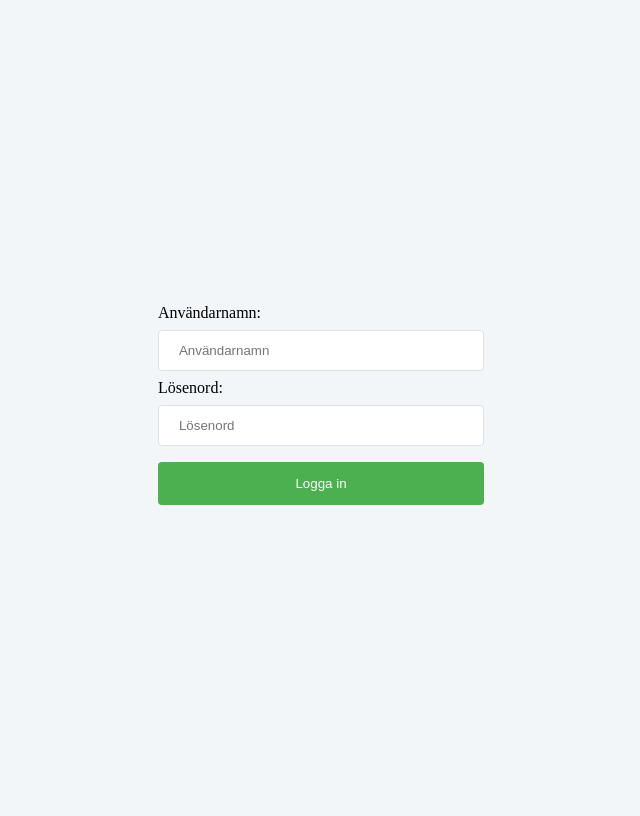
After one commit to rickaard/web3_project_server, a PHP site: page /login.php in a window 1280 px wide. The commit adds this page. Shown: the whole page, without its empty margins (319-959 px from the left). Run offline with PHP 8.4, Linux system fonts and the light colour scheme; a stand-in replaces the project's code that opens the database connection.

Commit message:
Structure update

```diff
--- /dev/null
+++ b/admin/js/main.js
@@ -0,0 +1,37 @@
+"use strict";
+
+const loginForm = document.querySelector('#login-form');
+
+const loginURL = 'http://localhost/web3_project/server/admin/loginscript.php';
+
+
+// POST LOGINFORM TO API
+function loginUser(event) {
+    event.preventDefault();
+    let username = document.querySelector('#username').value;
+    let password = document.querySelector('#password').value;
+    console.log(username, password);
+
+    let jsonStr = JSON.stringify({
+        'username': document.querySelector('#username').value,
+        'password': document.querySelector('#password').value
+    });
+
+    fetch(loginURL, {
+        method: 'POST',
+        headers: {
+            'Content-Type': 'application/json'
+        },
+        body: jsonStr
+    })
+    .then(resp => resp.json())
+    .then(data => {
+        window.location.href = "../admin/index.php";
+        console.log('Lyckad inloggning');
+        // console.log(data);
+    })
+    .catch(error => console.log(error))
+
+}
+
+loginForm.addEventListener('submit', loginUser);
--- /dev/null
+++ b/admin/login.php
@@ -0,0 +1,95 @@
+<?php
+
+
+
+
+
+?>
+
+
+<!DOCTYPE html>
+<html lang="en">
+<head>
+    <meta charset="UTF-8">
+    <meta name="viewport" content="width=device-width, initial-scale=1.0">
+    <meta http-equiv="X-UA-Compatible" content="ie=edge">
+    <title>Logga in</title>
+
+    <style>
+
+        body {
+            background: #f2f6f8;
+            font-family: Nunito;
+        }
+
+        .flex_center {
+            display: flex;
+            align-items: center;
+            justify-content: center;
+        }
+        .full-height {
+            height: 100vh;
+        }
+
+        form {
+            display: flex;
+            flex-direction: column;
+        }
+
+        input[type=text], input[type=password] {
+            width: 100%;
+            padding: 12px 20px;
+            margin: 8px 0;
+            display: inline-block;
+            border: 1px solid #dce1e4;
+            border-radius: 4px;
+            box-sizing: border-box;
+        }
+
+        input[type=submit] {
+            width: 100%;
+            background-color: #4CAF50;
+            color: white;
+            padding: 14px 20px;
+            margin: 8px 0;
+            border: none;
+            border-radius: 4px;
+            cursor: pointer;
+        }
+        input[type=submit]:hover {
+            background-color: #45a049;
+        }
+
+
+
+
+
+
+
+    </style>
+
+
+</head>
+<body>
+    <div class="flex_center full-height">
+        <div class="login-form_wrapper">
+
+            <form class="login-form" id="login-form">
+                <div class="input_wrapper">
+                    <label for="username">Användarnamn:</label>
+                    <input type="text" id="username" placeholder="Användarnamn" required>
+                </div>
+                <div class="input_wrapper">
+                    <label for="password">Lösenord:</label>
+                    <input type="password" id="password" placeholder="Lösenord" required>
+                </div>
+                <div class="input_wrapper">
+                    <input type="submit" id="loginBtn" value="Logga in">
+                </div>
+            </form>
+        </div>
+
+    </div>
+    <script src="js/main.js"></script>
+</body>
+</html>
--- a/courses/index.php
+++ b/api/courses/index.php
@@ -2,7 +2,7 @@
 ini_set('display_errors', 1);
 ini_set('display_startup_errors', 1);
 error_reporting(E_ALL);
-include_once('../includes/config.php');
+include_once('../../includes/config.php');
 
 // Set the content-type to json
 header('Content-Type: application/json; charset=UTF-8');
```
Also changed, not shown: admin/index.php (+23 -43 lines), admin/loginscript.php (added, +25 -0 lines), admin/nonononon.php (added, +53 -0 lines), api/webpages/index.php (renamed from works/index.php, +13 -20 lines), api/works/index.php (renamed from webpages/index.php, +20 -13 lines), loginscript.php (deleted, +0 -21 lines), servernames.php (deleted, +0 -52 lines), admin/css/styles.css (added).
